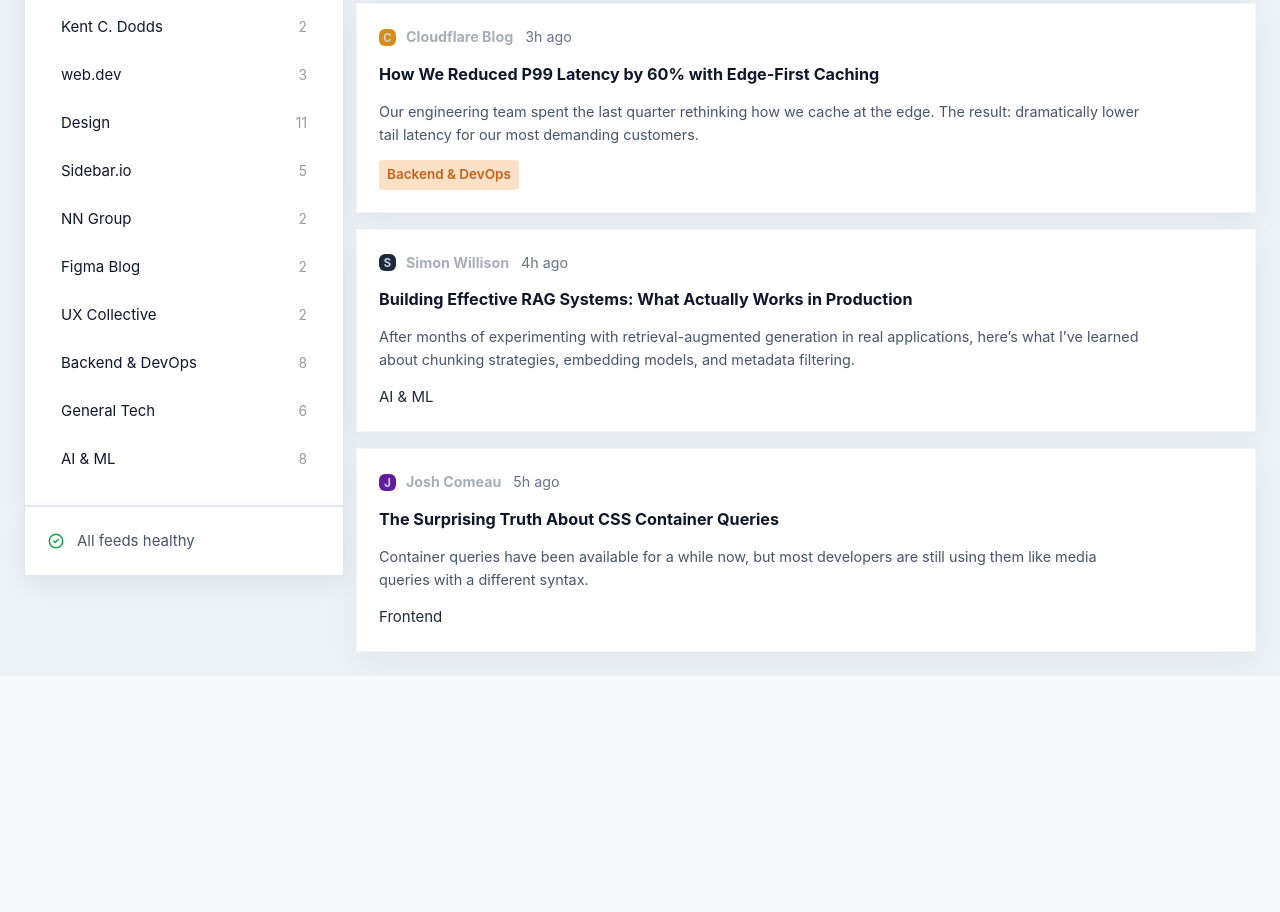
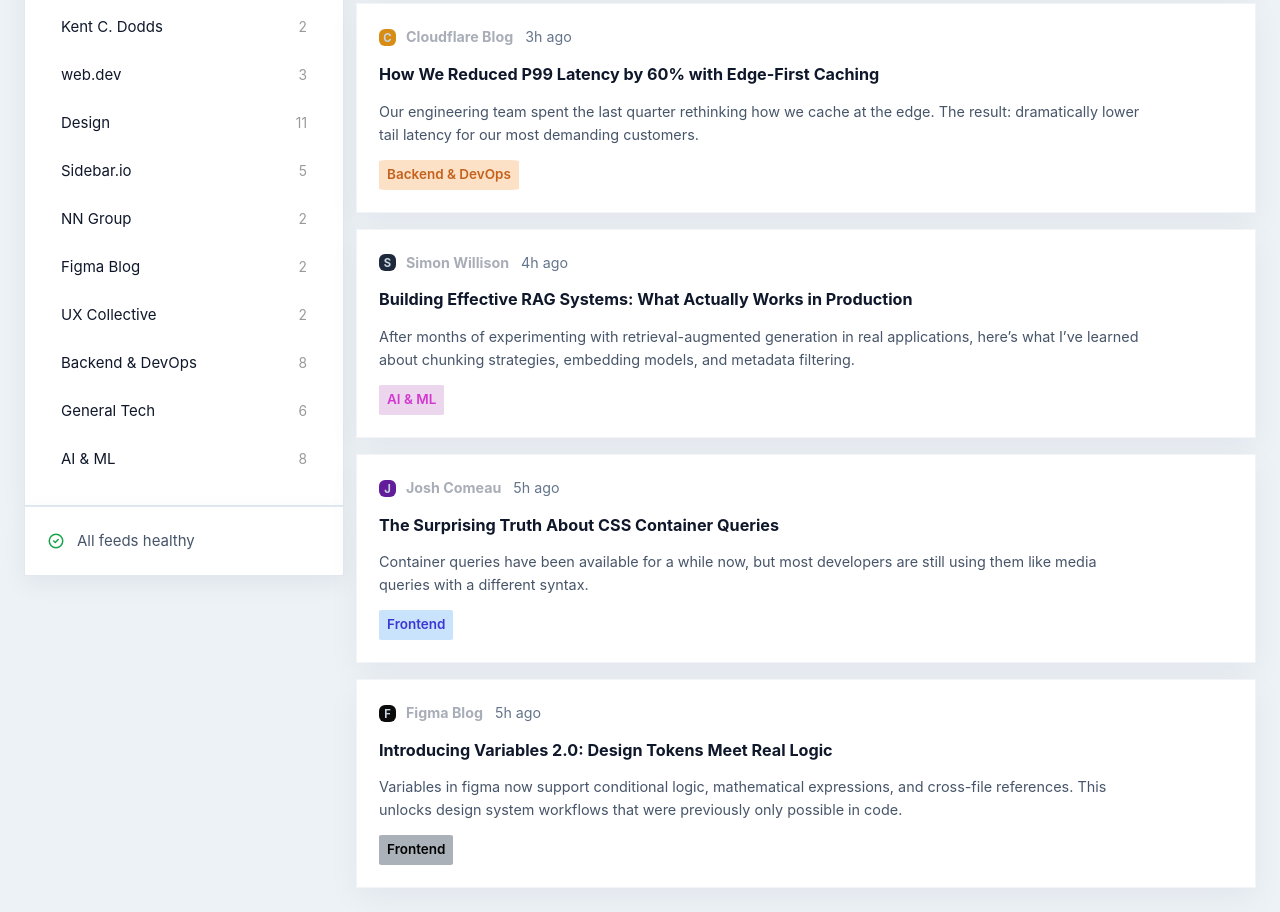
Before and after one commit to dammyjay145/Frontend-feed-reader, a website: page index.html in a window 1280 px wide. Shown: the part 517-1429 px from the top of the page. Before the commit the page ends 1193 px from the top, so only its background shows below. Drawn offline with Linux system fonts and the light colour scheme.

Commit message:
adjustment made to Html and Css

```diff
--- a/index.html
+++ b/index.html
@@ -212,7 +212,7 @@
                 generation in real applications, here’s what I’ve learned about
                 chunking strategies, embedding models, and metadata filtering.
               </p>
-              <div class="topic-chip">AI &amp; ML</div>
+              <div class="simon-topic-chip">AI &amp; ML</div>
             </article>
 
             <article class="feed-card">
@@ -230,7 +230,25 @@
                 developers are still using them like media queries with a
                 different syntax.
               </p>
-              <div class="topic-chip">Frontend</div>
+              <div class="josh-topic-chip">Frontend</div>
+            </article>
+
+            <article class="feed-card">
+              <div class="feed-meta">
+                <span class="source-pill"
+                  ><span class="figmalogo">F</span>Figma Blog</span
+                >
+                <span>5h ago</span>
+              </div>
+              <h2 class="feed-title">
+                Introducing Variables 2.0: Design Tokens Meet Real Logic
+              </h2>
+              <p class="feed-description">
+                Variables in figma now support conditional logic, mathematical
+                expressions, and cross-file references. This unlocks design
+                system workflows that were previously only possible in code.
+              </p>
+              <div class="figma-topic-chip">Frontend</div>
             </article>
           </div>
         </main>
--- a/styles.css
+++ b/styles.css
@@ -452,6 +452,42 @@
   width: fit-content;
 }
 
+.simon-topic-chip {
+  display: inline-flex;
+  align-items: center;
+  padding: 4px 8px;
+  border-radius: 5%;
+  background: #e6cbeac9;
+  color: #d437cf;
+  font-size: 0.9rem;
+  font-weight: 600;
+  width: fit-content;
+}
+
+.josh-topic-chip {
+  display: inline-flex;
+  align-items: center;
+  padding: 4px 8px;
+  border-radius: 5%;
+  background: #bcdcfdc9;
+  color: #3c37d4;
+  font-size: 0.9rem;
+  font-weight: 600;
+  width: fit-content;
+}
+
+.figma-topic-chip {
+  display: inline-flex;
+  align-items: center;
+  padding: 4px 8px;
+  border-radius: 5%;
+  background: #949da7c9;
+  color: #010101;
+  font-size: 0.9rem;
+  font-weight: 600;
+  width: fit-content;
+}
+
 .feed-meta .simonlogo {
   font-size: 0.75rem;
   background-color: #1e293b;
@@ -464,6 +500,14 @@
 .feed-meta .joshlogo {
   font-size: 0.75rem;
   background-color: #621e9a;
+  color: #cbd5e1;
+  border-radius: 6px;
+  width: 17px;
+  height: 17px;
+}
+.feed-meta .figmalogo {
+  font-size: 0.75rem;
+  background-color: #0c0b0c;
   color: #cbd5e1;
   border-radius: 6px;
   width: 17px;
```
